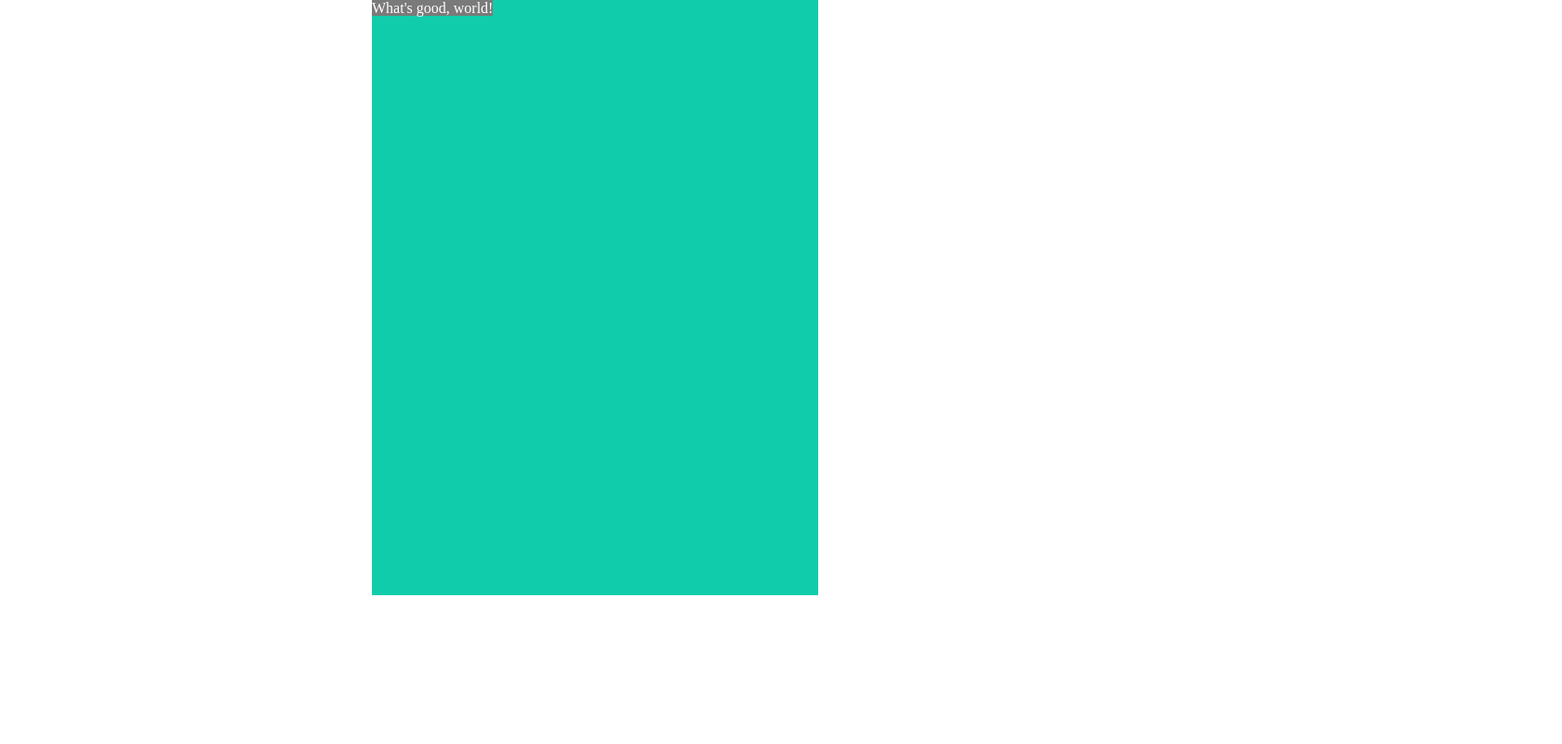
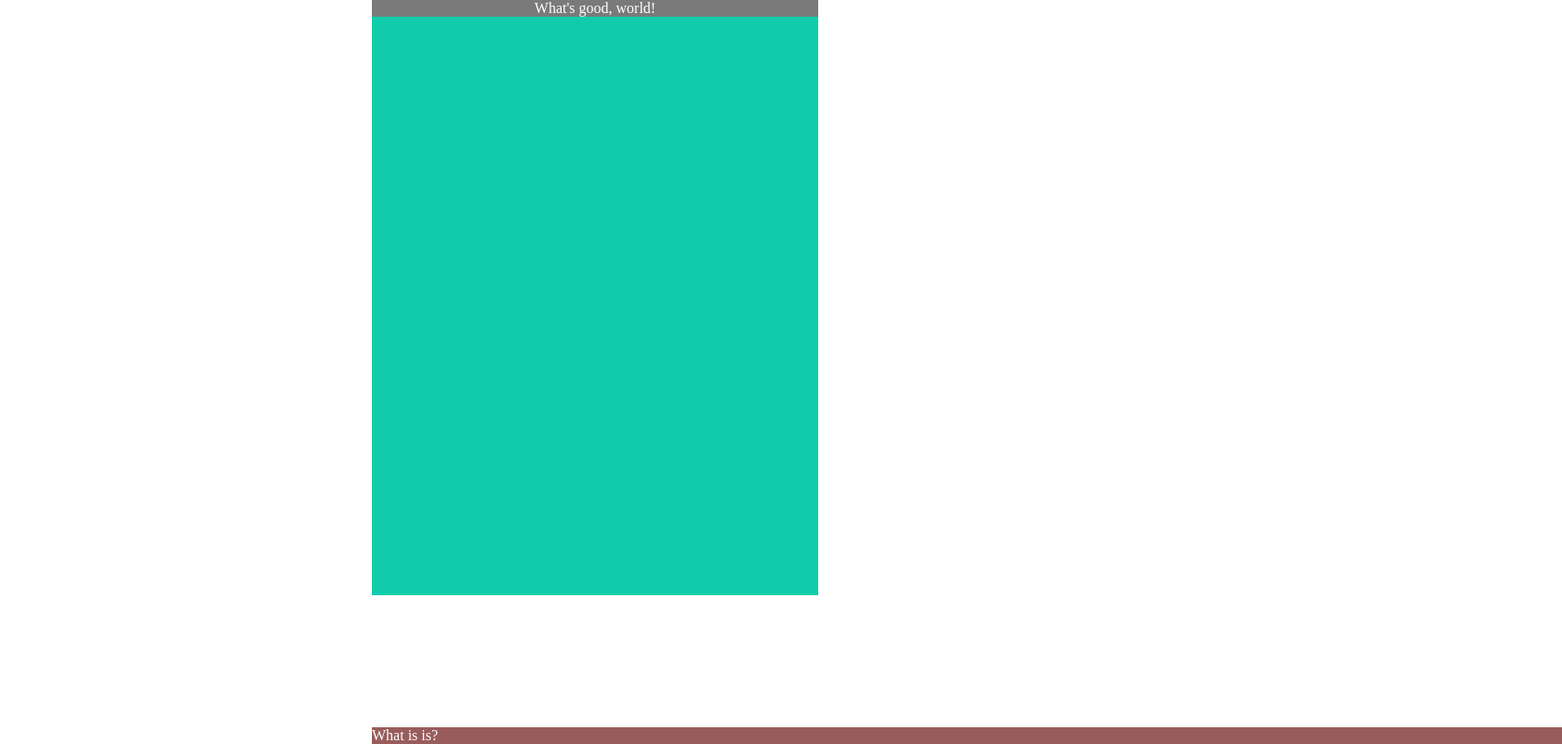
Before and after one commit to SomaRasu/somarasu.github.io, a plain HTML site: page index.html in a window 1280 px wide. Shown: the whole page at 93% size, 1680 px wide, since content can reach past the window. Drawn offline with Linux system fonts and the light colour scheme.

Commit message:
test2
test2

```diff
--- a/index.html
+++ b/index.html
@@ -8,7 +8,8 @@
     </head>
     <body>
         <div class="myClass">
-            <span class="mySpan">What's good, world!</span>
+            <div class="mySpan">What's good, world!</div>
+            <div class="myFooter"> What is is? </div>
         </div>
     </body>
 </html>
```
